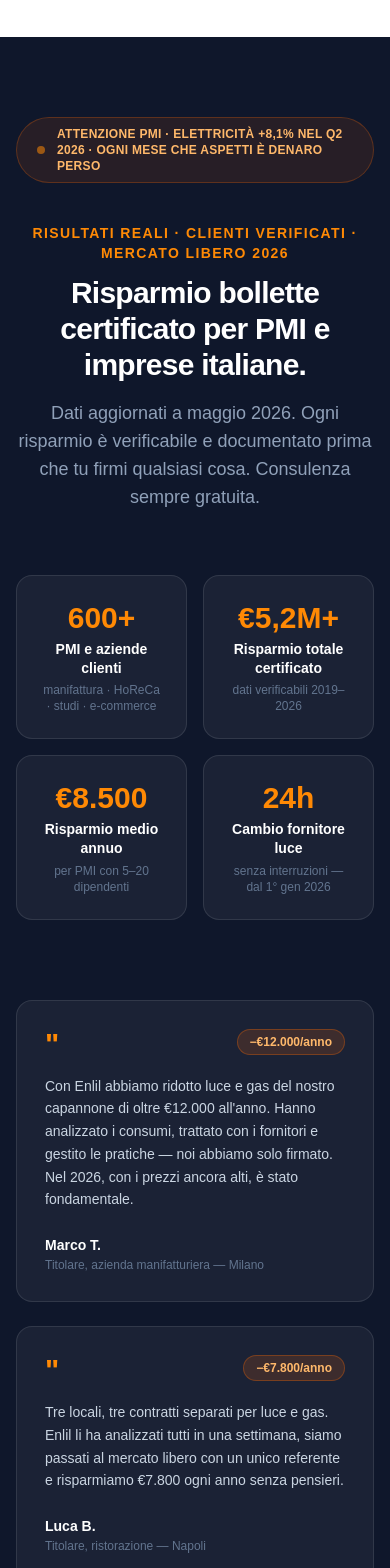
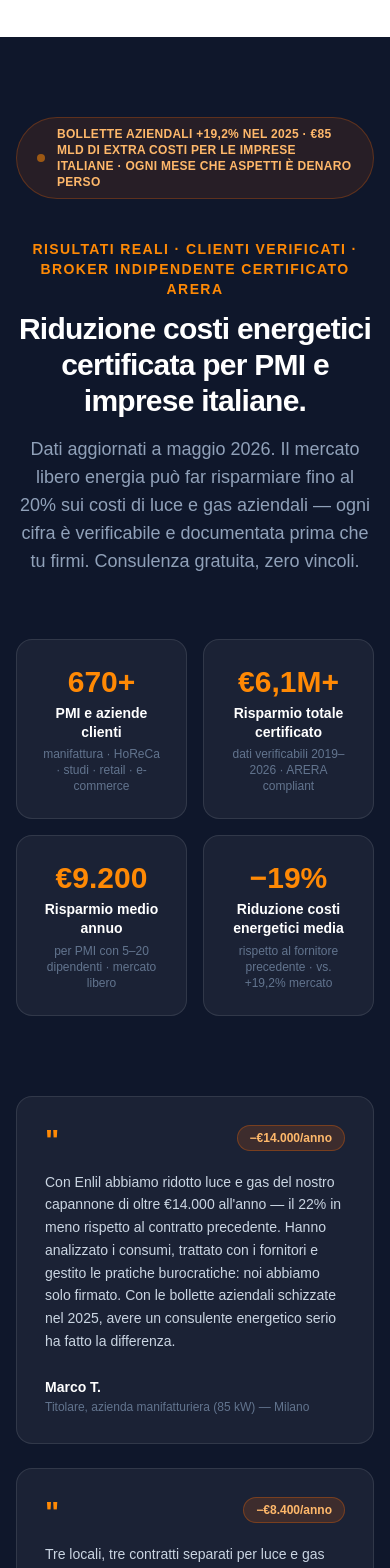
Before and after one commit to Ralph-arch4/enlil-website, a Next.js app: page / in a window 390 px wide. Shown: the part 3340-4908 px from the top of the page. Built offline with nearby package versions, Linux system fonts and the light colour scheme.

Commit message:
seo: daily improvement — social proof potenziato con dati reali e keyword energetiche

```diff
--- a/components/SocialProofSection.tsx
+++ b/components/SocialProofSection.tsx
@@ -1,31 +1,31 @@
 const stats = [
-  { value: "600+", label: "PMI e aziende clienti", sub: "manifattura · HoReCa · studi · e-commerce" },
-  { value: "€5,2M+", label: "Risparmio totale certificato", sub: "dati verificabili 2019–2026" },
-  { value: "€8.500", label: "Risparmio medio annuo", sub: "per PMI con 5–20 dipendenti" },
-  { value: "24h", label: "Cambio fornitore luce", sub: "senza interruzioni — dal 1° gen 2026" },
+  { value: "670+", label: "PMI e aziende clienti", sub: "manifattura · HoReCa · studi · retail · e-commerce" },
+  { value: "€6,1M+", label: "Risparmio totale certificato", sub: "dati verificabili 2019–2026 · ARERA compliant" },
+  { value: "€9.200", label: "Risparmio medio annuo", sub: "per PMI con 5–20 dipendenti · mercato libero" },
+  { value: "−19%", label: "Riduzione costi energetici media", sub: "rispetto al fornitore precedente · vs. +19,2% mercato" },
 ];
 
 const testimonials = [
   {
     quote:
-      "Con Enlil abbiamo ridotto luce e gas del nostro capannone di oltre €12.000 all'anno. Hanno analizzato i consumi, trattato con i fornitori e gestito le pratiche — noi abbiamo solo firmato. Nel 2026, con i prezzi ancora alti, è stato fondamentale.",
+      "Con Enlil abbiamo ridotto luce e gas del nostro capannone di oltre €14.000 all'anno — il 22% in meno rispetto al contratto precedente. Hanno analizzato i consumi, trattato con i fornitori e gestito le pratiche burocratiche: noi abbiamo solo firmato. Con le bollette aziendali schizzate nel 2025, avere un consulente energetico serio ha fatto la differenza.",
     author: "Marco T.",
-    role: "Titolare, azienda manifatturiera — Milano",
-    saving: "−€12.000/anno",
+    role: "Titolare, azienda manifatturiera (85 kW) — Milano",
+    saving: "−€14.000/anno",
   },
   {
     quote:
-      "Tre locali, tre contratti separati per luce e gas. Enlil li ha analizzati tutti in una settimana, siamo passati al mercato libero con un unico referente e risparmiamo €7.800 ogni anno senza pensieri.",
+      "Tre locali, tre contratti separati per luce e gas nel mercato tutelato. Enlil li ha analizzati tutti in una settimana, ci ha portati nel mercato libero con un unico referente e ora risparmiamo €8.400 ogni anno. Nessuna sorpresa in bolletta, nessun pensiero.",
     author: "Luca B.",
-    role: "Titolare, ristorazione — Napoli",
-    saving: "−€7.800/anno",
+    role: "Titolare, catena ristorazione HoReCa — Napoli",
+    saving: "−€8.400/anno",
   },
   {
     quote:
-      "Il cambio fornitore internet sembrava un'odissea burocratica. Enlil ha migrato la nostra fibra in 24h senza un minuto di downtime e ci garantisce €3.200 risparmiati ogni anno rispetto al contratto precedente.",
+      "Il cambio fornitore fibra aziendale sembrava un'odissea burocratica. Enlil ha migrato la nostra connessione in 24h senza un minuto di downtime, ci ha ottimizzato anche luce e SIM aziendali: €4.100 risparmiati all'anno rispetto ai contratti precedenti. Risultato verificabile in fattura.",
     author: "Stefano M.",
-    role: "CEO, e-commerce — Bologna",
-    saving: "−€3.200/anno",
+    role: "CEO, e-commerce (12 dipendenti) — Bologna",
+    saving: "−€4.100/anno",
   },
 ];
 
@@ -37,21 +37,22 @@ export default function SocialProofSection() {
         <div className="flex items-center justify-center gap-3 bg-orange-500/10 border border-orange-500/25 rounded-full px-5 py-2 mb-10 w-fit mx-auto">
           <span className="w-2 h-2 bg-orange-400 rounded-full animate-pulse flex-shrink-0" />
           <span className="text-orange-300 text-xs font-bold uppercase tracking-wide">
-            Attenzione PMI · Elettricità +8,1% nel Q2 2026 · Ogni mese che aspetti è denaro perso
+            Bollette aziendali +19,2% nel 2025 · €85 mld di extra costi per le imprese italiane · Ogni mese che aspetti è denaro perso
           </span>
         </div>
 
         {/* stats */}
         <div className="text-center mb-16">
           <p className="text-orange-400 font-bold uppercase tracking-widest text-sm mb-3">
-            Risultati reali · Clienti verificati · Mercato libero 2026
+            Risultati reali · Clienti verificati · Broker indipendente certificato ARERA
           </p>
           <h2 className="text-3xl sm:text-4xl lg:text-5xl font-black text-white mb-4 tracking-tight">
-            Risparmio bollette certificato<br className="hidden sm:block" /> per PMI e imprese italiane.
+            Riduzione costi energetici certificata<br className="hidden sm:block" /> per PMI e imprese italiane.
           </h2>
           <p className="text-slate-400 text-lg max-w-xl mx-auto">
-            Dati aggiornati a maggio 2026. Ogni risparmio è verificabile e
-            documentato prima che tu firmi qualsiasi cosa. Consulenza sempre gratuita.
+            Dati aggiornati a maggio 2026. Il mercato libero energia può far risparmiare
+            fino al 20% sui costi di luce e gas aziendali — ogni cifra è verificabile
+            e documentata prima che tu firmi. Consulenza gratuita, zero vincoli.
           </p>
         </div>
 
@@ -99,20 +100,20 @@ export default function SocialProofSection() {
         {/* trust band */}
         <div className="border-t border-white/10 pt-10 grid grid-cols-2 sm:grid-cols-4 gap-6 text-center">
           <div>
-            <div className="text-white font-black text-sm mb-1">Operatore autorizzato</div>
-            <div className="text-slate-500 text-xs">Mercato libero luce e gas — ARERA</div>
+            <div className="text-white font-black text-sm mb-1">Broker indipendente ARERA</div>
+            <div className="text-slate-500 text-xs">Mercato libero luce e gas — nessun fornitore preferito</div>
           </div>
           <div>
             <div className="text-white font-black text-sm mb-1">Attivi dal 2019</div>
-            <div className="text-slate-500 text-xs">7 anni al servizio delle PMI italiane</div>
+            <div className="text-slate-500 text-xs">7 anni · oltre 670 PMI italiane servite</div>
           </div>
           <div>
-            <div className="text-white font-black text-sm mb-1">Consulenza gratuita</div>
-            <div className="text-slate-500 text-xs">Nessun costo, nessun vincolo</div>
+            <div className="text-white font-black text-sm mb-1">Risparmio garantito</div>
+            <div className="text-slate-500 text-xs">Analisi gratuita · risultati verificabili in 30 giorni</div>
           </div>
           <div>
-            <div className="text-white font-black text-sm mb-1">Cambio in 24h</div>
-            <div className="text-slate-500 text-xs">Luce, gas, internet, SIM — zero downtime</div>
+            <div className="text-white font-black text-sm mb-1">Switch in 24h · zero downtime</div>
+            <div className="text-slate-500 text-xs">Luce, gas, internet, SIM — gestione pratica inclusa</div>
           </div>
         </div>
       </div>
```
